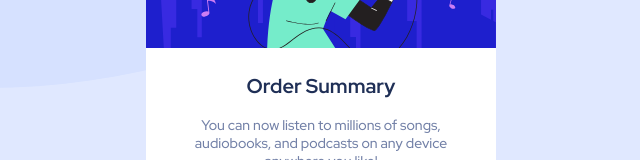
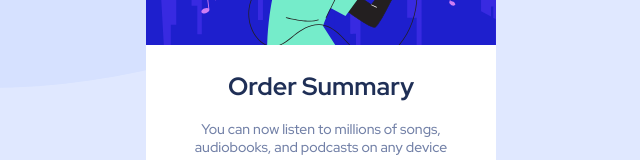
Before and after one commit to JhayJahswiil/order-summary-card, a plain HTML site: page index.html in a window 1280 px wide. Shown: the part 260-420 px from the top of the page, without its empty margins (319-959 px from the left). Drawn offline with Linux system fonts and the light colour scheme.

Commit message:
order summary card

```diff
--- a/index.html
+++ b/index.html
@@ -4,18 +4,16 @@
 <head>
   <meta charset="UTF-8">
   <meta name="viewport" content="width=device-width, initial-scale=1.0">
-
   <link rel="icon" type="image/png" sizes="32x32" href="./images/favicon-32x32.png">
-
   <title>Frontend Mentor | Order summary card</title>
   <link rel="stylesheet" href="./style.css">
 </head>
 
 <body>
   <!-- PATTERN BACKGROUND -->
-  <div class="pattern-bg">
+  <header class="pattern-bg">
     <img src="./images/pattern-background-desktop.svg" alt="pattern-background-desktop">
-  </div>
+  </header>
 
   <!-- MAIN SECTION -->
   <main class="main-sec">
@@ -23,8 +21,7 @@
       <img src="./images/illustration-hero.svg" alt="illustration-hero">
     </div>
     <div class="main-sec--head-text">
-      <h3>Order Summary</h3>
-
+      <h1>Order Summary</h1>
       <p>You can now listen to millions of songs, audiobooks, and podcasts on any
         device anywhere you like!</p>
     </div>
--- a/sass/components/_summary-card.scss
+++ b/sass/components/_summary-card.scss
@@ -22,8 +22,8 @@
         margin-top: 20px;
         text-align: center;
 
-        & h3{
-            font-size: 20px;
+        & h1{
+            font-size: 25px;
             color: $dark-blue;
         }
 
```
Also changed, not shown: style.css.
